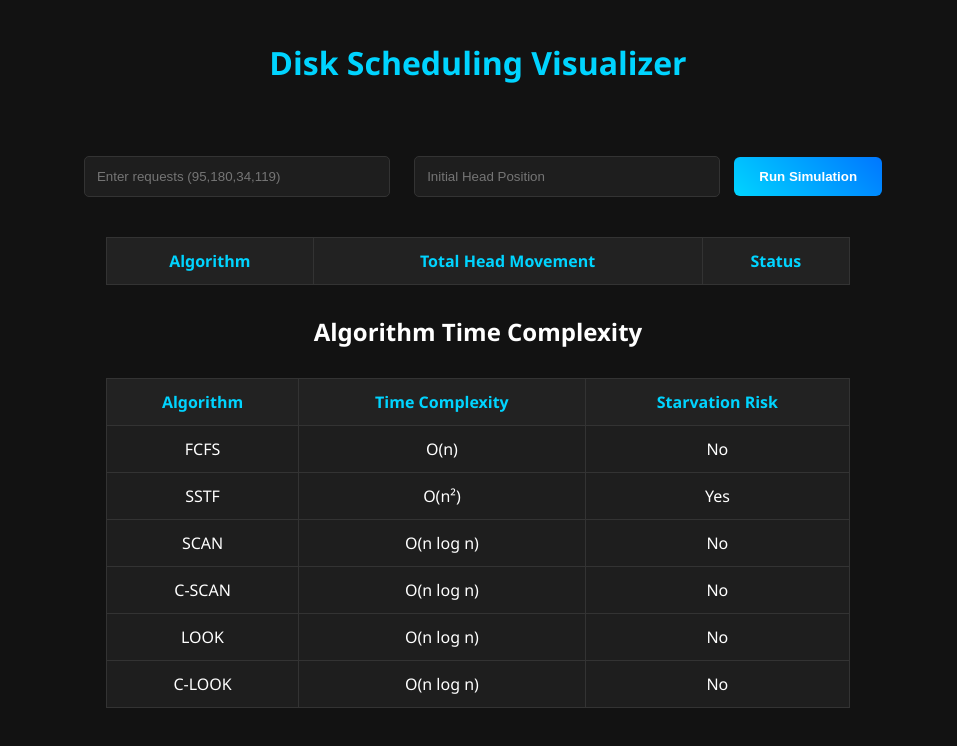
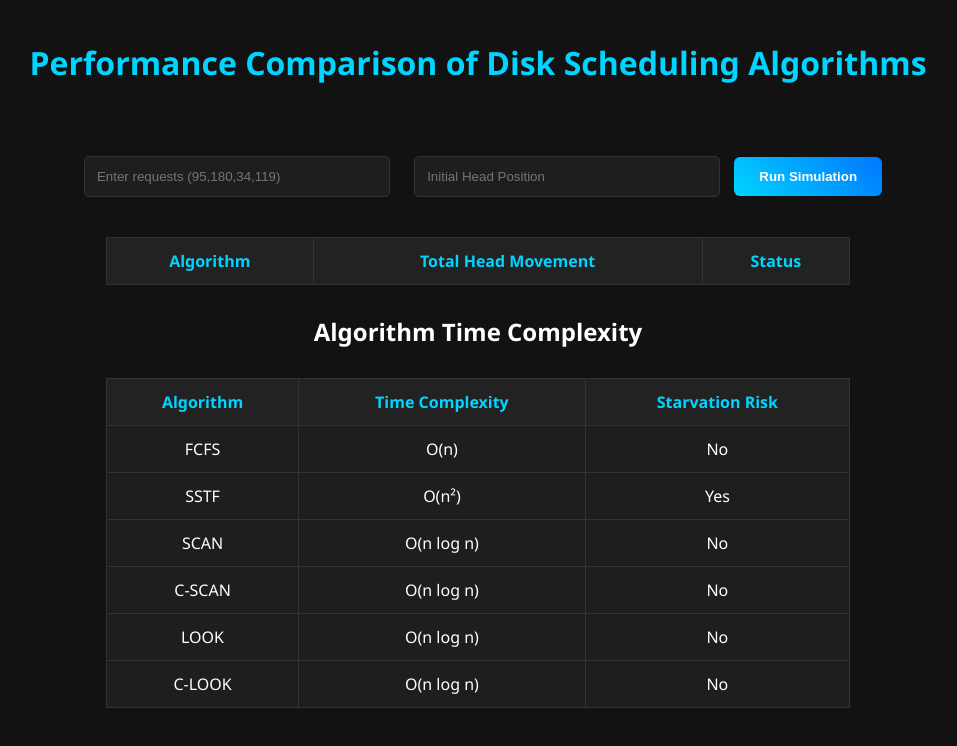
Before and after one commit to ChrisKevin18/disk-scheduling-simulator, a plain HTML site: page frontend/index.html in a window 1280 px wide. Shown: the whole page, without its empty margins (162-1119 px from the left). Drawn offline with nearby package versions, Linux system fonts and the light colour scheme.

Commit message:
Update index.html

```diff
--- a/frontend/index.html
+++ b/frontend/index.html
@@ -6,7 +6,7 @@
 </head>
 <body>
 
-<h1>Disk Scheduling Visualizer</h1>
+<h1>Performance Comparison of Disk Scheduling Algorithms</h1>
 
 <div class="container">
     <input type="text" id="requests" placeholder="Enter requests (95,180,34,119)">
```
